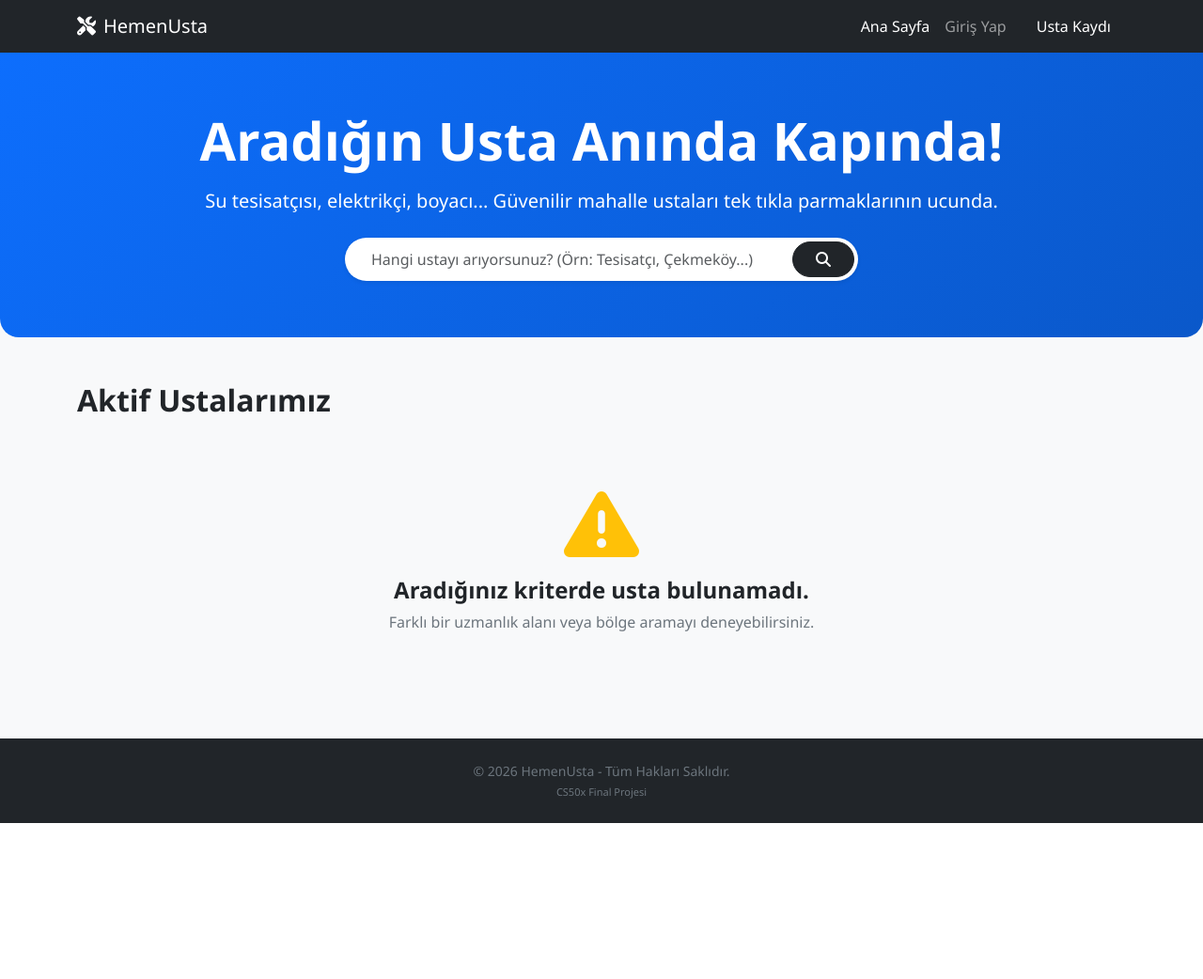
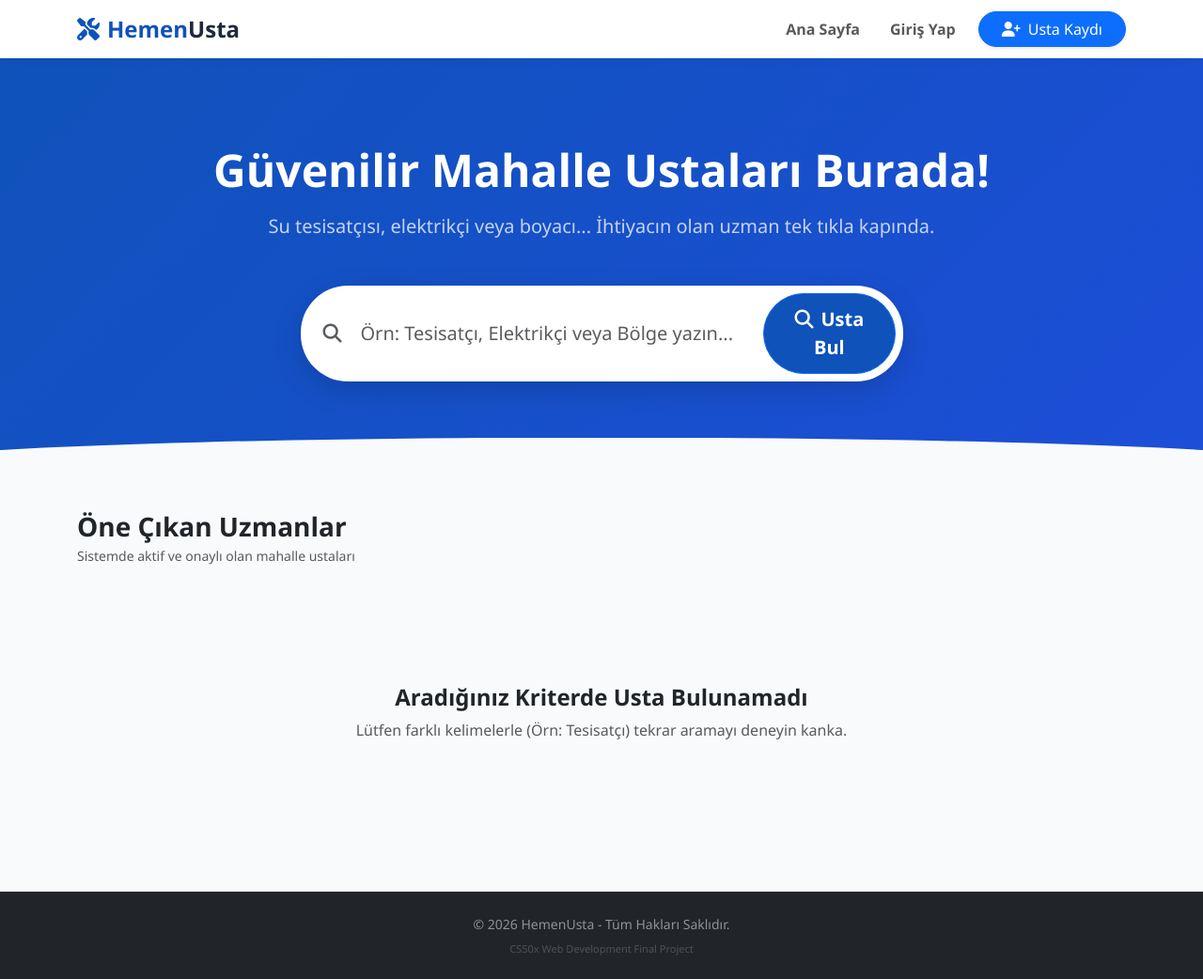
Before and after one commit to zeyneyzacoder37/hemen_usta, a Flask app: page / in a window 1280 px wide. Shown: the whole page at 94% size. Before the commit the page ends 876 px from the top, so only its background shows below. Run offline with Flask 3, Linux system fonts and the light colour scheme; some libraries are stand-ins or nearby versions.

Commit message:
Arayüz tamamen premium seviyeye cekildi

```diff
--- a/templates/anasayfa.html
+++ b/templates/anasayfa.html
@@ -3,7 +3,7 @@
 <head>
     <meta charset="UTF-8">
     <meta name="viewport" content="width=device-width, initial-scale=1.0">
-    <title>HemenUsta - Ana Sayfa</title>
+    <title>HemenUsta - Güvenilir Mahalle Ustaları</title>
 
     <meta name="description" content="HemenUsta ile mahallenizdeki en güvenilir su tesisatçısı, elektrikçi ve ustaları anında bulun. Güvenilir hizmet, hızlı çözüm.">
     <meta name="keywords" content="su tesisatçısı, tesisatçı usta, acil elektrikçi, hemen usta, usta bul, çekmeköy tesisatçı">
@@ -18,97 +18,197 @@
     <link href="https://cdnjs.cloudflare.com/ajax/libs/font-awesome/6.4.0/css/all.min.css" rel="stylesheet">
 
     <style>
-        body { background-color: #f8f9fa; font-family: 'Segoe UI', Tahoma, Geneva, Verdana, sans-serif; }
-        .hero { background: linear-gradient(135deg, #0d6efd 0%, #0a58ca 100%); color: white; padding: 60px 0; border-radius: 0 0 20px 20px; }
-        .card { border: none; border-radius: 15px; box-shadow: 0 4px 15px rgba(0,0,0,0.05); transition: transform 0.2s; }
-        .card:hover { transform: translateY(-5px); }
-        .category-badge { background-color: #e7f1ff; color: #0d6efd; font-weight: 600; padding: 5px 15px; border-radius: 20px; }
+        :root {
+            --primary-color: #0f52ba;
+            --secondary-color: #1e293b;
+            --accent-color: #22c55e;
+            --bg-light: #f8fafc;
+        }
+        body {
+            background-color: var(--bg-light);
+            font-family: 'Segoe UI', system-ui, -apple-system, sans-serif;
+        }
+        /* Modern Navbar Tasarımı */
+        .navbar {
+            background-color: white !important;
+            box-shadow: 0 2px 10px rgba(0,0,0,0.03);
+        }
+        .navbar-brand {
+            color: var(--primary-color) !important;
+            font-size: 24px;
+        }
+        /* Profesyonel Üst Bölüm (Hero) */
+        .hero-section {
+            background: linear-gradient(135deg, #0f52ba 0%, #1d4ed8 100%);
+            color: white;
+            padding: 90px 0;
+            position: relative;
+            overflow: hidden;
+        }
+        .hero-section::after {
+            content: '';
+            position: absolute;
+            bottom: 0;
+            left: 0;
+            right: 0;
+            height: 30px;
+            background: var(--bg-light);
+            clip-path: ellipse(60% 100% at 50% 100%);
+        }
+        .search-box {
+            background: white;
+            padding: 10px;
+            border-radius: 50px;
+            box-shadow: 0 10px 30px rgba(0,0,0,0.15);
+        }
+        .search-box input {
+            border: none;
+            outline: none;
+            padding-left: 20px;
+        }
+        .search-box input:focus {
+            box-shadow: none;
+        }
+        .search-box button {
+            background-color: var(--primary-color);
+            border-radius: 50px;
+            padding: 12px 30px;
+            font-weight: 600;
+        }
+        /* Premium Usta Kartları */
+        .usta-card {
+            border: none;
+            border-radius: 20px;
+            background: white;
+            box-shadow: 0 5px 20px rgba(0,0,0,0.02);
+            transition: all 0.3s cubic-bezier(0.4, 0, 0.2, 1);
+            overflow: hidden;
+        }
+        .usta-card:hover {
+            transform: translateY(-8px);
+            box-shadow: 0 15px 30px rgba(15, 82, 186, 0.08);
+        }
+        .card-badge {
+            background-color: #eff6ff;
+            color: var(--primary-color);
+            font-weight: 600;
+            padding: 6px 16px;
+            border-radius: 30px;
+            font-size: 13px;
+            display: inline-block;
+        }
+        .avatar-box {
+            width: 65px;
+            height: 65px;
+            background: linear-gradient(135deg, #e0f2fe 0%, #bae6fd 100%);
+            color: var(--primary-color);
+            border-radius: 16px;
+            font-size: 24px;
+            display: flex;
+            align-items: center;
+            justify-content: center;
+        }
+        .btn-call {
+            background-color: var(--accent-color);
+            color: white;
+            border-radius: 12px;
+            font-weight: 600;
+            padding: 12px;
+            transition: all 0.2s;
+            border: none;
+        }
+        .btn-call:hover {
+            background-color: #16a34a;
+            color: white;
+            box-shadow: 0 4px 12px rgba(34, 197, 94, 0.25);
+        }
     </style>
 </head>
 <body>
 
-    <nav class="navbar navbar-expand-lg navbar-dark bg-dark">
+    <nav class="navbar navbar-expand-lg navbar-light sticky-top">
         <div class="container">
-            <a class="navbar-brand font-weight-bold" href="/"><i class="fa-solid fa-screwdriver-wrench me-2"></i>HemenUsta</a>
+            <a class="navbar-brand fw-bold" href="/"><i class="fa-solid fa-screwdriver-wrench me-2"></i>Hemen<span style="color:var(--secondary-color)">Usta</span></a>
             <button class="navbar-toggler" type="button" data-bs-toggle="collapse" data-bs-target="#navbarNav">
                 <span class="navbar-toggler-icon"></span>
             </button>
             <div class="collapse navbar-collapse" id="navbarNav">
                 <ul class="navbar-nav ms-auto align-items-center">
-                    <li class="nav-item"><a class="nav-link active" href="/">Ana Sayfa</a></li>
+                    <li class="nav-item"><a class="nav-link fw-semibold px-3" href="/">Ana Sayfa</a></li>
                     {% if session.get('user_id') %}
-                        <li class="nav-item"><a class="nav-link btn btn-outline-light btn-sm px-3 ms-2" href="/logout">Çıkış Yap</a></li>
+                        <li class="nav-item"><a class="btn btn-outline-danger btn-sm rounded-pill px-4 ms-2" href="/logout"><i class="fa-solid fa-sign-out me-2"></i>Çıkış Yap</a></li>
                     {% else %}
-                        <li class="nav-item"><a class="nav-link" href="/login">Giriş Yap</a></li>
-                        <li class="nav-item"><a class="nav-link btn btn-primary btn-sm px-3 text-white ms-2" href="/register">Usta Kaydı</a></li>
+                        <li class="nav-item"><a class="nav-link fw-semibold px-3" href="/login">Giriş Yap</a></li>
+                        <li class="nav-item"><a class="btn btn-primary rounded-pill text-white px-4 ms-2 shadow-sm" href="/register"><i class="fa-solid fa-user-plus me-2"></i>Usta Kaydı</a></li>
                     {% endif %}
                 </ul>
             </div>
         </div>
     </nav>
 
-    <div class="hero text-center mb-5">
+    <div class="hero-section text-center">
         <div class="container">
-            <h1 class="display-4 fw-bold mb-3">Aradığın Usta Anında Kapında!</h1>
-            <p class="lead mb-4">Su tesisatçısı, elektrikçi, boyacı... Güvenilir mahalle ustaları tek tıkla parmaklarının ucunda.</p>
+            <h1 class="display-5 fw-bold mb-3">Güvenilir Mahalle Ustaları Burada!</h1>
+            <p class="opacity-75 fs-5 mb-5">Su tesisatçısı, elektrikçi veya boyacı... İhtiyacın olan uzman tek tıkla kapında.</p>
             <div class="row justify-content-center">
-                <div class="col-md-6">
-                    <form action="/" method="GET" class="d-flex shadow-sm rounded-pill overflow-hidden bg-white p-1">
-                        <input type="text" name="search" class="form-control border-0 px-4" placeholder="Hangi ustayı arıyorsunuz? (Örn: Tesisatçı, Çekmeköy...)" value="{{ search_query }}">
-                        <button type="submit" class="btn btn-dark rounded-pill px-4"><i class="fa-solid fa-magnifying-glass"></i></button>
+                <div class="col-lg-7">
+                    <form action="/" method="GET" class="search-box d-flex align-items-center p-2 bg-white">
+                        <i class="fa-solid fa-magnifying-glass text-muted ms-3 fs-5"></i>
+                        <input type="text" name="search" class="form-control form-control-lg border-0 bg-transparent" placeholder="Örn: Tesisatçı, Elektrikçi veya Bölge yazın..." value="{{ search_query }}">
+                        <button type="submit" class="btn btn-primary btn-lg text-white"><i class="fa-solid fa-search me-2"></i>Usta Bul</button>
                     </form>
                 </div>
             </div>
         </div>
     </div>
 
-    <div class="container mb-5">
-        <div class="d-flex justify-content-between align-items-center mb-4">
-            <h2 class="fw-bold m-0">Aktif Ustalarımız</h2>
+    <div class="container py-5">
+        <div class="d-flex justify-content-between align-items-center mb-5">
+            <div>
+                <h3 class="fw-bold text-dark m-0">Öne Çıkan Uzmanlar</h3>
+                <p class="text-muted small m-0 mt-1">Sistemde aktif ve onaylı olan mahalle ustaları</p>
+            </div>
             {% if search_query %}
-                <a href="/" class="btn btn-sm btn-secondary rounded-pill">Aramayı Temizle</a>
+                <a href="/" class="btn btn-sm btn-light border rounded-pill px-3">Temizle</a>
             {% endif %}
         </div>
 
         <div class="row g-4">
             {% if ustalar %}
                 {% for usta in ustalar %}
-                    <div class="col-md-4">
-                        <div class="card h-100 p-3">
-                            <div class="d-flex align-items-center mb-3">
-                                <div class="bg-primary text-white rounded-circle d-flex align-items-center justify-content-center me-3" style="width: 55px; height: 55px; font-size: 20px;">
+                    <div class="col-lg-4 col-md-6">
+                        <div class="card usta-card p-4">
+                            <div class="d-flex align-items-center mb-4">
+                                <div class="avatar-box me-3">
                                     <i class="fa-solid fa-user-gear"></i>
                                 </div>
                                 <div>
-                                    <h5 class="card-title fw-bold mb-1">{{ usta.name }}</h5>
-                                    <span class="category-badge text-xs">{{ usta.category }}</span>
+                                    <h5 class="fw-bold text-dark mb-1">{{ usta.name }}</h5>
+                                    <span class="card-badge">{{ usta.category }}</span>
                                 </div>
                             </div>
-                            <hr class="text-muted opacity-25 my-2">
-                            <div class="card-body p-0 my-2">
-                                <p class="card-text text-secondary mb-2"><i class="fa-solid fa-location-dot me-2 text-danger"></i>{{ usta.region }}</p>
-                                <p class="card-text text-secondary small">{{ usta.experience }} Yıllık Tecrübe</p>
+                            <div class="mb-4">
+                                <div class="text-secondary mb-2"><i class="fa-solid fa-location-dot me-2 text-danger"></i><strong>Bölge:</strong> {{ usta.region }}</div>
+                                <div class="text-secondary"><i class="fa-solid fa-briefcase me-2 text-warning"></i><strong>Deneyim:</strong> {{ usta.experience }} Yıl</div>
                             </div>
-                            <div class="card-footer bg-transparent border-0 p-0 mt-3">
-                                <a href="tel:{{ usta.phone }}" class="btn btn-success w-100 rounded-pill fw-bold shadow-sm"><i class="fa-solid fa-phone me-2"></i>Hemen Ara</a>
-                            </div>
+                            <a href="tel:{{ usta.phone }}" class="btn btn-call w-100"><i class="fa-solid fa-phone-flip me-2"></i>Ustayla İletişime Geç</a>
                         </div>
                     </div>
                 {% endfor %}
             {% else %}
                 <div class="col-12 text-center py-5">
-                    <i class="fa-solid fa-triangle-exclamation text-warning display-1 mb-3"></i>
-                    <h4 class="fw-bold">Aradığınız kriterde usta bulunamadı.</h4>
-                    <p class="text-secondary">Farklı bir uzmanlık alanı veya bölge aramayı deneyebilirsiniz.</p>
+                    <i class="fa-solid fa-magnifying-glass-blur text-muted display-3 mb-4"></i>
+                    <h4 class="fw-bold text-dark">Aradığınız Kriterde Usta Bulunamadı</h4>
+                    <p class="text-muted">Lütfen farklı kelimelerle (Örn: Tesisatçı) tekrar aramayı deneyin kanka.</p>
                 </div>
             {% endif %}
         </div>
     </div>
 
-    <footer class="bg-dark text-secondary text-center py-4 mt-auto">
+    <footer class="bg-dark text-white-50 text-center py-4 mt-5">
         <div class="container">
             <p class="m-0 small">&copy; 2026 HemenUsta - Tüm Hakları Saklıdır.</p>
-            <p class="m-0 mt-1" style="font-size: 11px;">CS50x Final Projesi</p>
+            <div class="mt-2 text-white-20" style="font-size: 11px; opacity: 0.4;">CS50x Web Development Final Project</div>
         </div>
     </footer>
 
```
